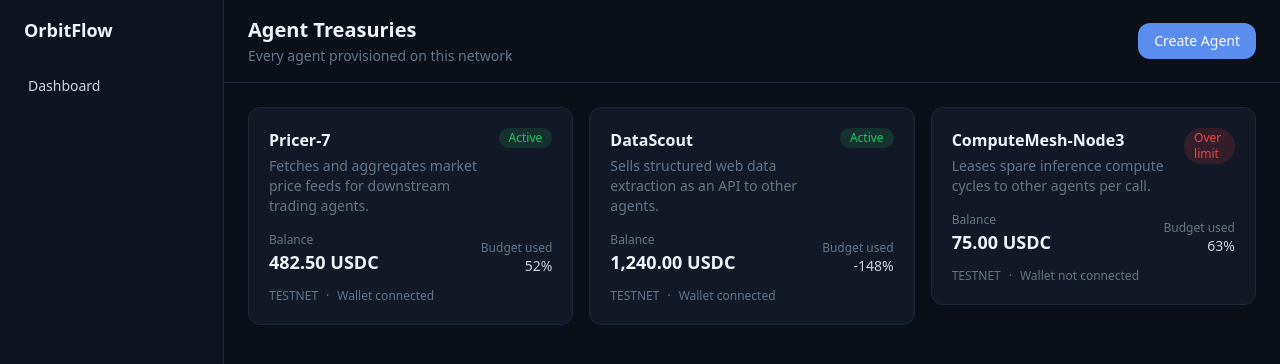
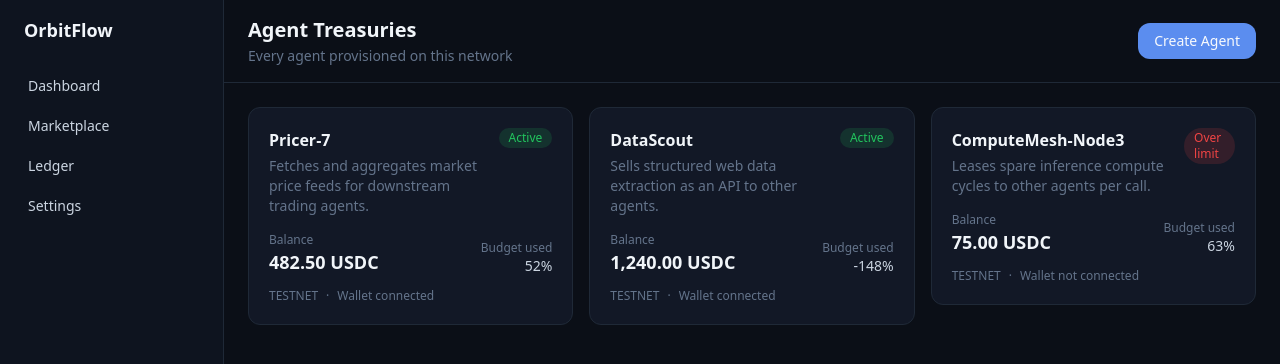
Before and after one commit to OrbitFlow-AI/Frontend, a Next.js app: page /dashboard in a window 1280 px wide. Shown: the top 364 px of the page. Built offline with nearby package versions, Linux system fonts and the light colour scheme.

Commit message:
feat: add Marketplace, Ledger, and Settings links to sidebar nav

```diff
--- a/components/layout/Sidebar.tsx
+++ b/components/layout/Sidebar.tsx
@@ -1,7 +1,12 @@
 // Primary left-hand navigation shown on every dashboard route.
 import Link from "next/link";
 
-const navItems = [{ href: "/dashboard", label: "Dashboard" }];
+const navItems = [
+  { href: "/dashboard", label: "Dashboard" },
+  { href: "/dashboard/marketplace", label: "Marketplace" },
+  { href: "/dashboard/ledger", label: "Ledger" },
+  { href: "/dashboard/settings", label: "Settings" },
+];
 
 export function Sidebar() {
   return (
```
